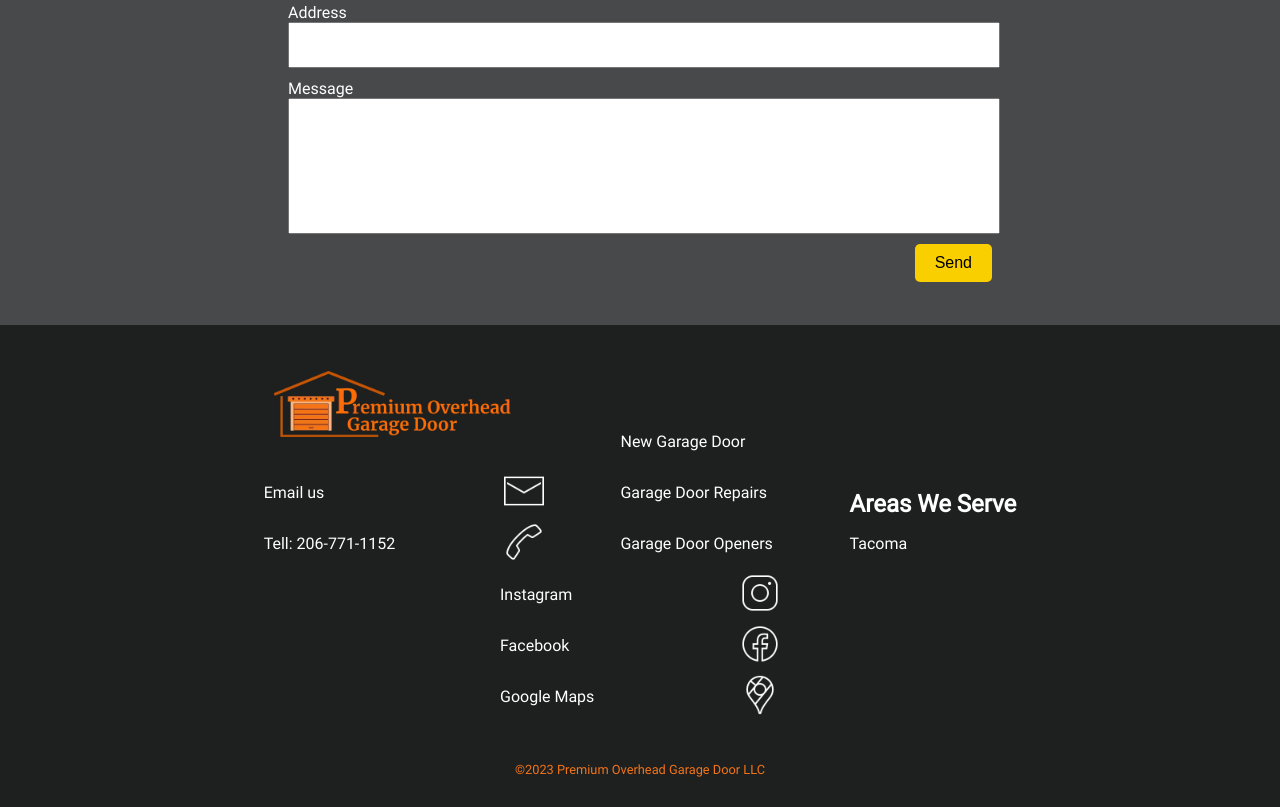
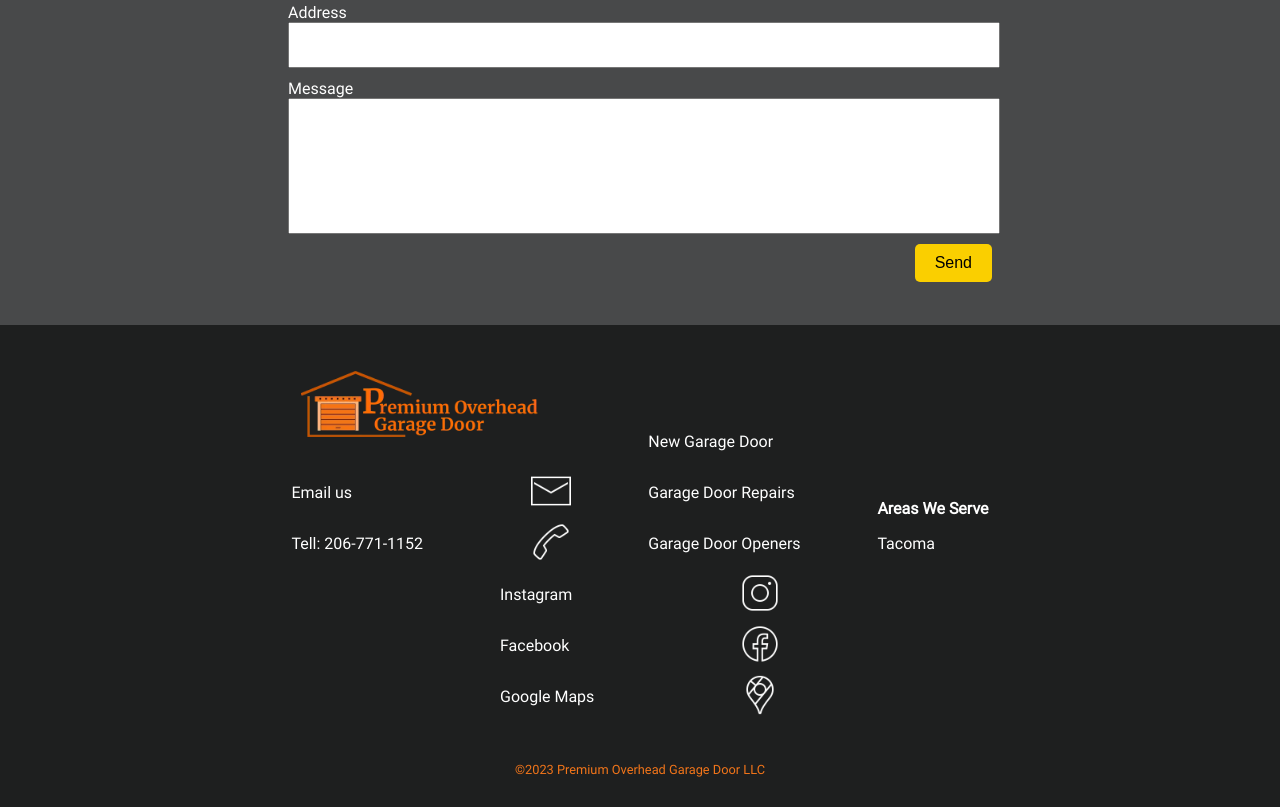
Before and after one commit to integrityMatt/premiumOverhead, a plain HTML site: page aboutus.html in a window 1280 px wide. Shown: the part 2420-3227 px from the top of the page. Drawn offline with nearby package versions, Linux system fonts and the light colour scheme.

Commit message:
Fixing the footer

```diff
--- a/aboutus.html
+++ b/aboutus.html
@@ -325,7 +325,7 @@
           <a href="openers.html">Garage Door Openers</a>
         </div>
         <div class="footer_item">
-          <h5 style="margin:0;">Areas We Serve</h5>
+          <h5 style="margin:0; font-size: 16px;">Areas We Serve</h5>
           <a href="tacoma.html">Tacoma</a>
         </div>
         <div class="footer_item">
```
Also changed, not shown: index.html (+1 -1 lines), newdoors.html (+1 -1 lines), openers.html (+1 -1 lines), repairs.html (+1 -1 lines).
